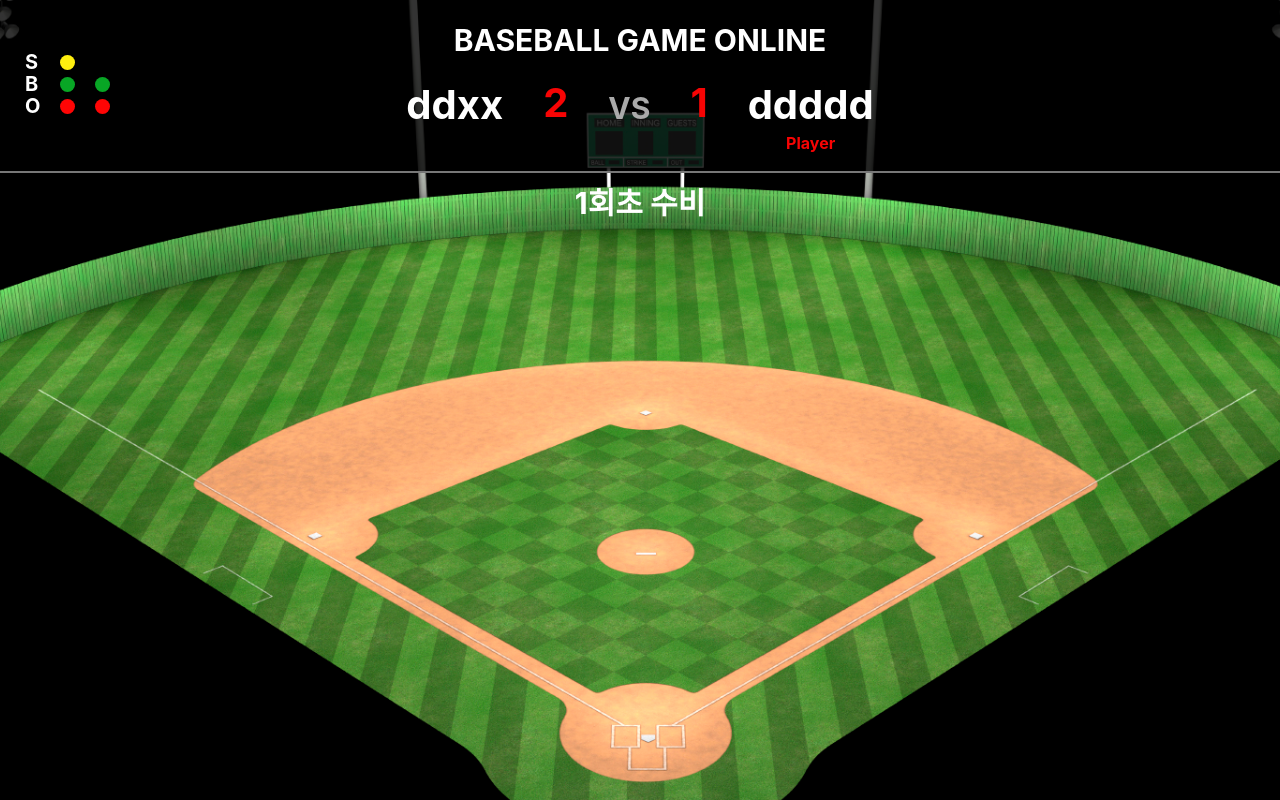
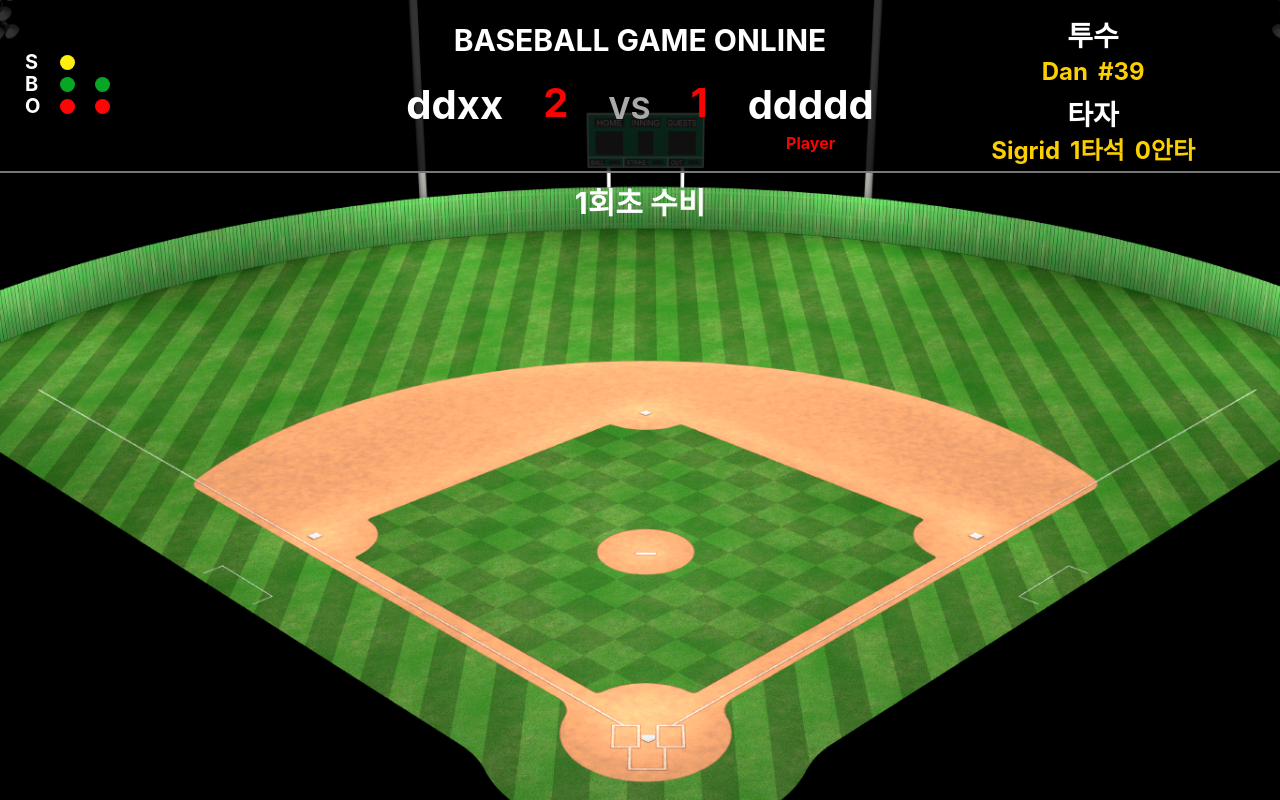
Before and after one commit to codesquad-member-2020/baseball-06, a React (Create React App) app in the folder FE/baseball/: page /Defense in a window 1280 px wide. Built offline with nearby package versions, Linux system fonts and the light colour scheme.

Commit message:
[fe] feat: 선수 정보 컴포넌트
선수 정보 오른쪽 상단 위치
색상 변경 필요

```diff
--- a/FE/baseball/src/components/Play/Defense.jsx
+++ b/FE/baseball/src/components/Play/Defense.jsx
@@ -14,8 +14,7 @@ function Defense() {
   const score = mock.updatedBaseman.updatedScore;
   const playingStatus = mock.playingStatus;
   const inningStatus = mock.inningStatus;
-  const updatedPlayer = mock.updatedPlayer;
-
+  const updatedPlayer = mock.updatedBaseman.updatedPlayer;
   return (
     <ThemeProvider theme={theme}>
       <GlobalStyle />
--- a/FE/baseball/src/components/Play/PlayerInfo.jsx
+++ b/FE/baseball/src/components/Play/PlayerInfo.jsx
@@ -3,6 +3,67 @@ import styled, { ThemeProvider } from "styled-components";
 import theme from "../../styles/theme";
 
 function PlayerInfo({ updatedPlayer }) {
-  return <></>;
+  console.log(updatedPlayer);
+
+  const templatePitcher = ({ pitches }) => {
+    return <Player>#{pitches}</Player>;
+  };
+
+  const templateBatter = ({ bat, hit }) => {
+    return (
+      <>
+        <Player>{bat}타석</Player>
+        <Player>{hit}안타</Player>
+      </>
+    );
+  };
+
+  return (
+    <PlayerInfoWrap>
+      {updatedPlayer.map((player) => {
+        return (
+          <>
+            <div>
+              <PlayerType>
+                {player.type === "Pitcher" ? "투수" : "타자"}
+              </PlayerType>
+            </div>
+            <PlayerInfoArea>
+              <Player>{player.name}</Player>
+              {player.type === "Pitcher"
+                ? templatePitcher(player)
+                : templateBatter(player)}
+            </PlayerInfoArea>
+          </>
+        );
+      })}
+    </PlayerInfoWrap>
+  );
 }
+
+const PlayerInfoWrap = styled.div`
+position:absolute;
+top:20px;
+right:80px;
+  font-size: 30px;
+  /* color: ${(props) => props.theme.mainFontColor}; */
+`;
+
+const PlayerType = styled.span`
+  display: inline-block;
+  margin-bottom: 10px;
+  font-size: 28px;
+  color: ${(props) => props.theme.mainFontColor};
+`;
+
+const PlayerInfoArea = styled.div`
+  font-size: 24px;
+  margin-bottom: 15px;
+`;
+
+const Player = styled.span`
+  margin: 0 5px;
+  color: #fccf03;
+`;
+
 export default PlayerInfo;
--- a/FE/baseball/src/mock.js
+++ b/FE/baseball/src/mock.js
@@ -25,19 +25,21 @@ export const mock = {
       Away: 2, //awayTeam은 인덱스가 1
     },
     updatedPlayer: [
+      //객체로 줄수 있을까?
       {
         id: 0,
         name: "Dan",
         type: "Pitcher",
         teamType: "Home",
-        name: "SK Wyverns",
+        pitches: 39,
       },
       {
         id: 2,
         name: "Sigrid",
         type: "Batter",
+        bat: 1,
+        hit: 0,
         teamType: "Away",
-        name: "Doosan Bears",
       },
     ],
   },
--- a/FE/baseball/src/styles/theme.js
+++ b/FE/baseball/src/styles/theme.js
@@ -4,10 +4,4 @@ const theme = {
   highlightColor: "#f70404",
 };
 
-const ballColor = {
-  strike: "#ffef0f",
-  ball: "#08a625",
-  out: "#ff0505",
-};
-
 export default theme;
```
